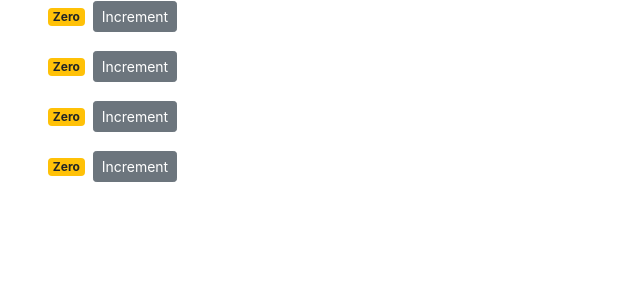
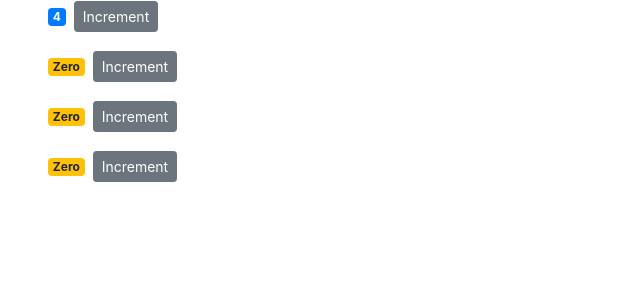
Before and after one commit to YukimuraKyoko/React-Counter-App, a React (Create React App) app: page / in a window 1280 px wide. Shown: the top 300 px of the page, without its empty margins (0-640 px from the left). Built offline with nearby package versions, Linux system fonts and the light colour scheme.

Commit message:
learned about the global React property called "props"  and how to get and render that property from another class

```diff
--- a/src/components/counter.jsx
+++ b/src/components/counter.jsx
@@ -12,7 +12,7 @@
     }
     */
     state = {
-        count: 0,
+        value: this.props.value,
         //imageUrl: 'https://picsum.photos/200'
         tags: ['tag1', 'tag2', 'tag3']
     };
@@ -29,11 +29,12 @@
     handleIncrement = product => {
         console.log(product);
         //this.state.count++; //this won't work
-        this.setState({count: this.state.count + 1})
+        this.setState({value: this.state.value + 1})
     }
 
 
     render() {
+
 
         return (<React.Fragment>
             <ul>
@@ -51,12 +52,12 @@
 
     getBadgeClasses() {
         let classes = "badge m-2 badge-";
-        classes += (this.state.count === 0 ? "warning" : "primary");
+        classes += (this.state.value === 0 ? "warning" : "primary");
         return classes;
     }
 
     formatCount(){
-        const { count } = this.state;
+        const { value: count } = this.state;
         return count === 0 ? "Zero" : count;
     }
 }
--- a/src/components/counters.jsx
+++ b/src/components/counters.jsx
@@ -4,7 +4,7 @@
 class Counters extends Component {
     state = {
         counters: [
-            { id: 1, value: 0},
+            { id: 1, value: 4},
             { id: 2, value: 0},
             { id: 3, value: 0},
             { id: 4, value: 0},
@@ -12,7 +12,8 @@
      };
     render() {
         return ( <div>
-            {this.state.counters.map(counter =><Counter key={counter.id}></Counter>)}
+            {this.state.counters.map(counter =>
+            <Counter key={counter.id} value={counter.value}></Counter>)}
         </div> );
     }
 }
```
Also changed, not shown: 1 other file (tests, documents, lock files or other folders).
